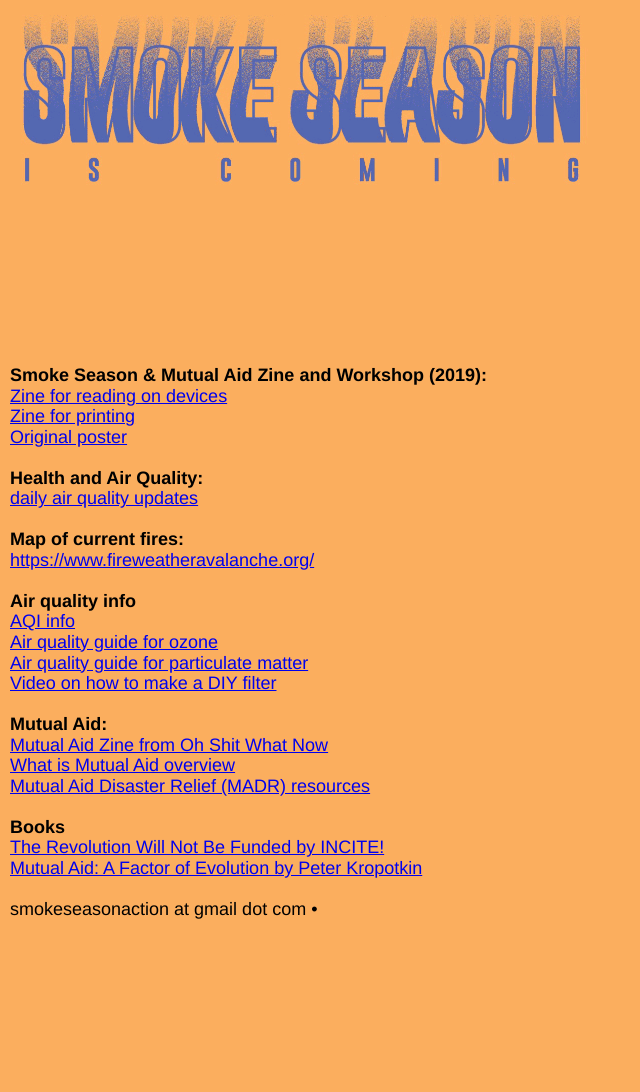
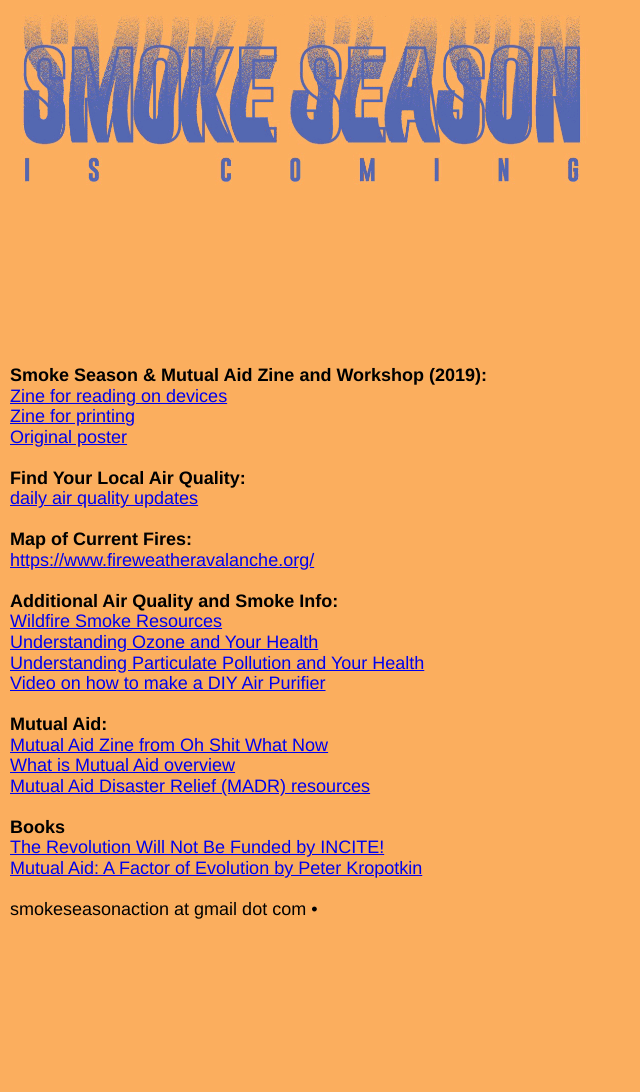
Before and after one commit to tychohoran/smokeseason, a Jekyll site: the page resources/index.html, which Jekyll copies as it is, in a window 1280 px wide. Shown: the whole page, without its empty margins (0-640 px from the left). Built offline with Jekyll 4.4.1, drawn with Linux system fonts in a browser that asks for light colours.

Commit message:
updated based on nate's input

```diff
--- a/resources/index.html
+++ b/resources/index.html
@@ -35,7 +35,7 @@
       </div>
 
       <div class="resources">
-	<b>Health and Air Quality:</b>
+	<b>Find Your Local Air Quality:</b>
 	<ul>
 	  <li>
 	    <a href="https://airnow.gov">daily air quality updates</a>
@@ -44,7 +44,7 @@
       </div>
 
       <div class="resources">
-	<b>Map of current fires:</b>
+	<b>Map of Current Fires:</b>
 	<ul>
 	  <li>
 	    <a class="c2" href="https://www.fireweatheravalanche.org/">https://www.fireweatheravalanche.org/
@@ -52,22 +52,21 @@
 	  </li>
 	</ul>
       </div>
-
-      <div class="resources"><b>Air quality info</b>
+      <div class="resources"><b>Additional Air Quality and Smoke Info:</b>
 	<ul>
 	  <li>
-	    <a href="https://airnow.gov/index.cfm?action=aqibasics.aqi">AQI info</a>
+	    <a href="https://www.airnow.gov/fires/">Wildfire Smoke Resources</a>
 	  </li>
 	  <li>
-	    <a href="https://airnow.gov/index.cfm?action=pubs.aqiguideozone">Air quality guide for ozone
+	    <a href="https://www.airnow.gov/sites/default/files/2020-02/ozone-c.pdf">Understanding Ozone and Your Health
 	    </a>
 	  </li>
 	  <li>
-	    <a href="https://airnow.gov/index.cfm?action=pubs.aqguidepart">Air quality guide for particulate matter
+	    <a href="https://www.airnow.gov/sites/default/files/2018-03/pm-color.pdf">Understanding Particulate Pollution and Your Health
 	    </a>
 	  </li>
 	  <li>
-	    <a href="https://www.king5.com/video/news/how-to-make-diy-air-filter-during-bad-wildfire-smoke/281-8221436">Video on how to make a DIY filter
+	    <a href="https://www.pscleanair.gov/525/DIY-Air-Filter">Video on how to make a DIY Air Purifier
 	    </a>
 	  </li>
 	</ul>
```
